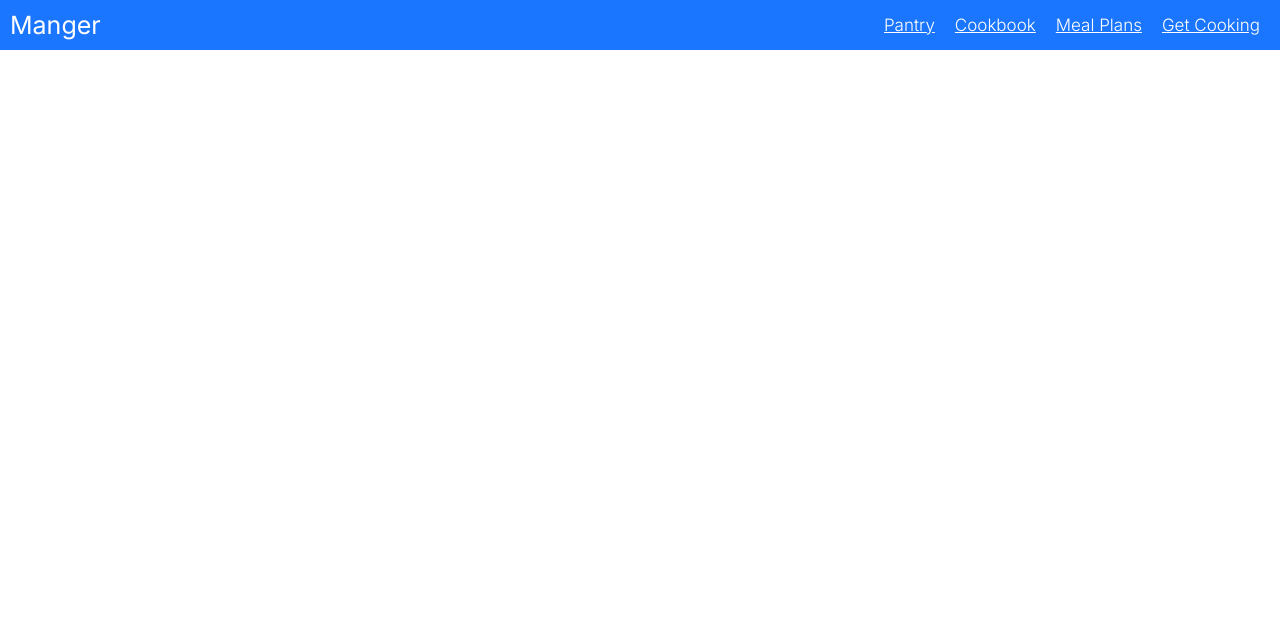
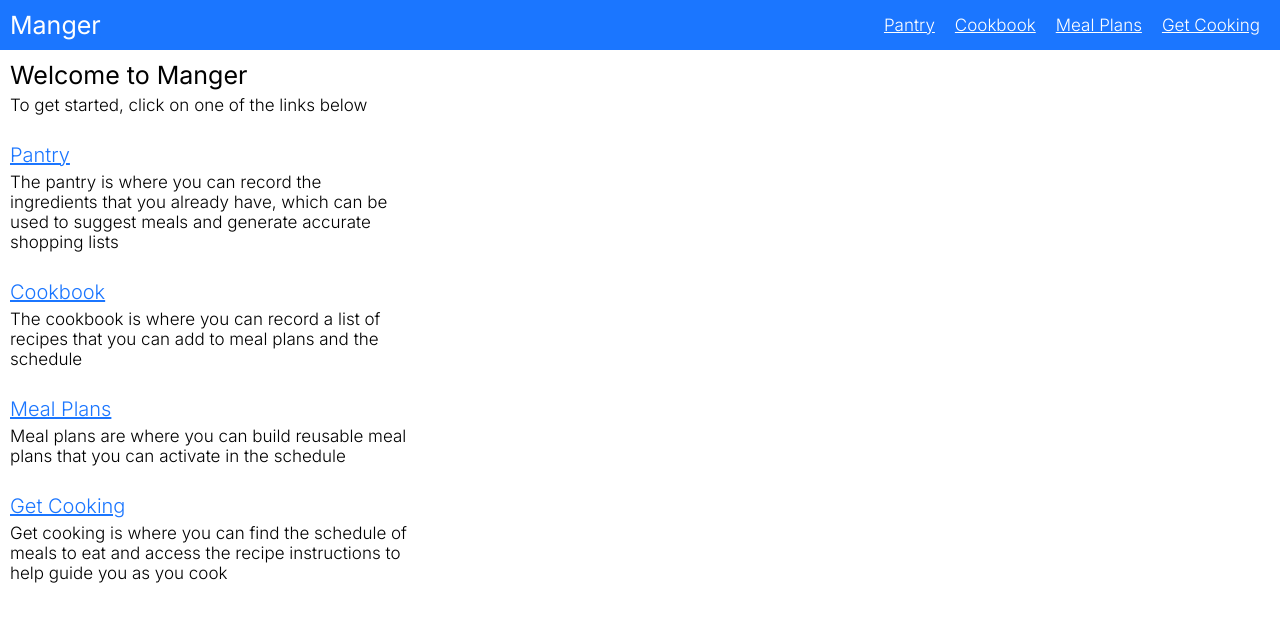
Before and after one commit to curlpipe/manger, a Vue app in the folder front_end/: page / in a window 1280 px wide. Shown: the top 622 px of the page. Built offline with nearby package versions, Linux system fonts and the light colour scheme.

Commit message:
Added home page

```diff
--- a/front_end/src/components/Navbar.vue
+++ b/front_end/src/components/Navbar.vue
@@ -4,7 +4,7 @@
 
 <template>
     <nav class="blue-bg" id="navbar">
-        <h4 class="white-fg">Manger</h4>
+        <RouterLink to="/"><h4 class="white-fg">Manger</h4></RouterLink>
         <div class="bunch">
             <RouterLink class="white-fg" to="/pantry">Pantry</RouterLink>
             <RouterLink class="white-fg" to="/cookbook">Cookbook</RouterLink>
--- a/front_end/src/router/index.js
+++ b/front_end/src/router/index.js
@@ -12,10 +12,16 @@ import GetCookingView from '@/views/GetCookingView.vue';
 import ShoppingListView from '@/views/ShoppingListView.vue';
 import SchedulePrintView from '@/views/SchedulePrintView.vue';
 import CookMealView from '@/views/CookMealView.vue';
+import HomeView from '@/views/HomeView.vue';
 
 const router = createRouter({
     history: createWebHistory(import.meta.env.BASE_URL),
     routes: [
+        {
+            path: '/',
+            name: 'home',
+            component: HomeView,
+        },
         {
             path: '/pantry',
             name: 'pantry',
--- /dev/null
+++ b/front_end/src/views/HomeView.vue
@@ -0,0 +1,21 @@
+<script setup>
+
+</script>
+
+<template>
+    <h4>Welcome to Manger</h4>
+    <p>To get started, click on one of the links below</p>
+    <br>
+    <RouterLink to="/pantry"><h5 class="blue-fg">Pantry</h5></RouterLink>
+    <p style="width: 400px">The pantry is where you can record the ingredients that you already have, which can be used to suggest meals and generate accurate shopping lists</p>
+    <br>
+    <RouterLink to="/cookbook"><h5 class="blue-fg">Cookbook</h5></RouterLink>
+    <p style="width: 400px">The cookbook is where you can record a list of recipes that you can add to meal plans and the schedule</p>
+    <br>
+    <RouterLink to="/mealplans"><h5 class="blue-fg">Meal Plans</h5></RouterLink>
+    <p style="width: 400px">Meal plans are where you can build reusable meal plans that you can activate in the schedule</p>
+    <br>
+    <RouterLink to="/getcooking"><h5 class="blue-fg">Get Cooking</h5></RouterLink>
+    <p style="width: 400px">Get cooking is where you can find the schedule of meals to eat and access the recipe instructions to help guide you as you cook</p>
+    <br>
+</template>
```
